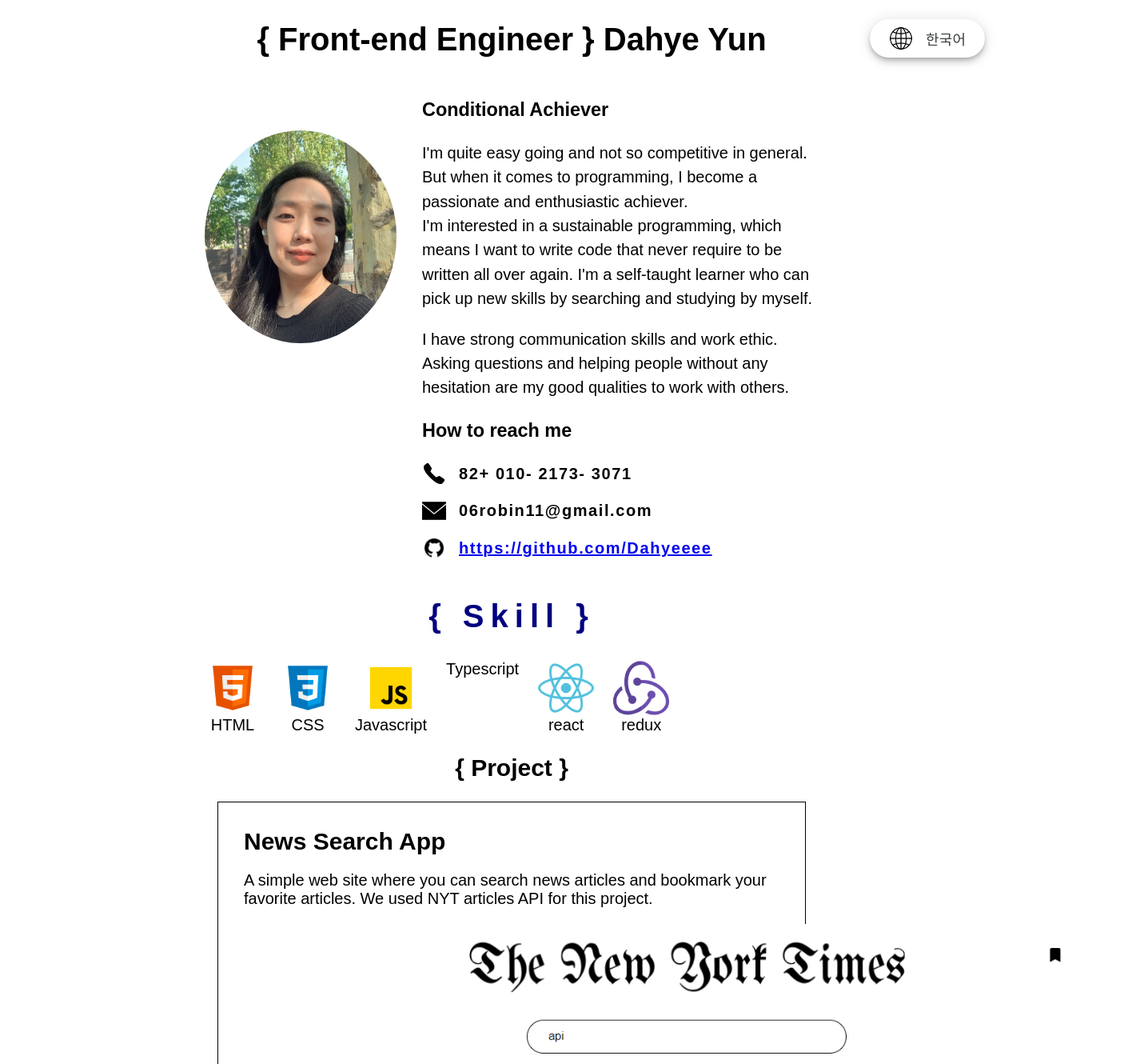
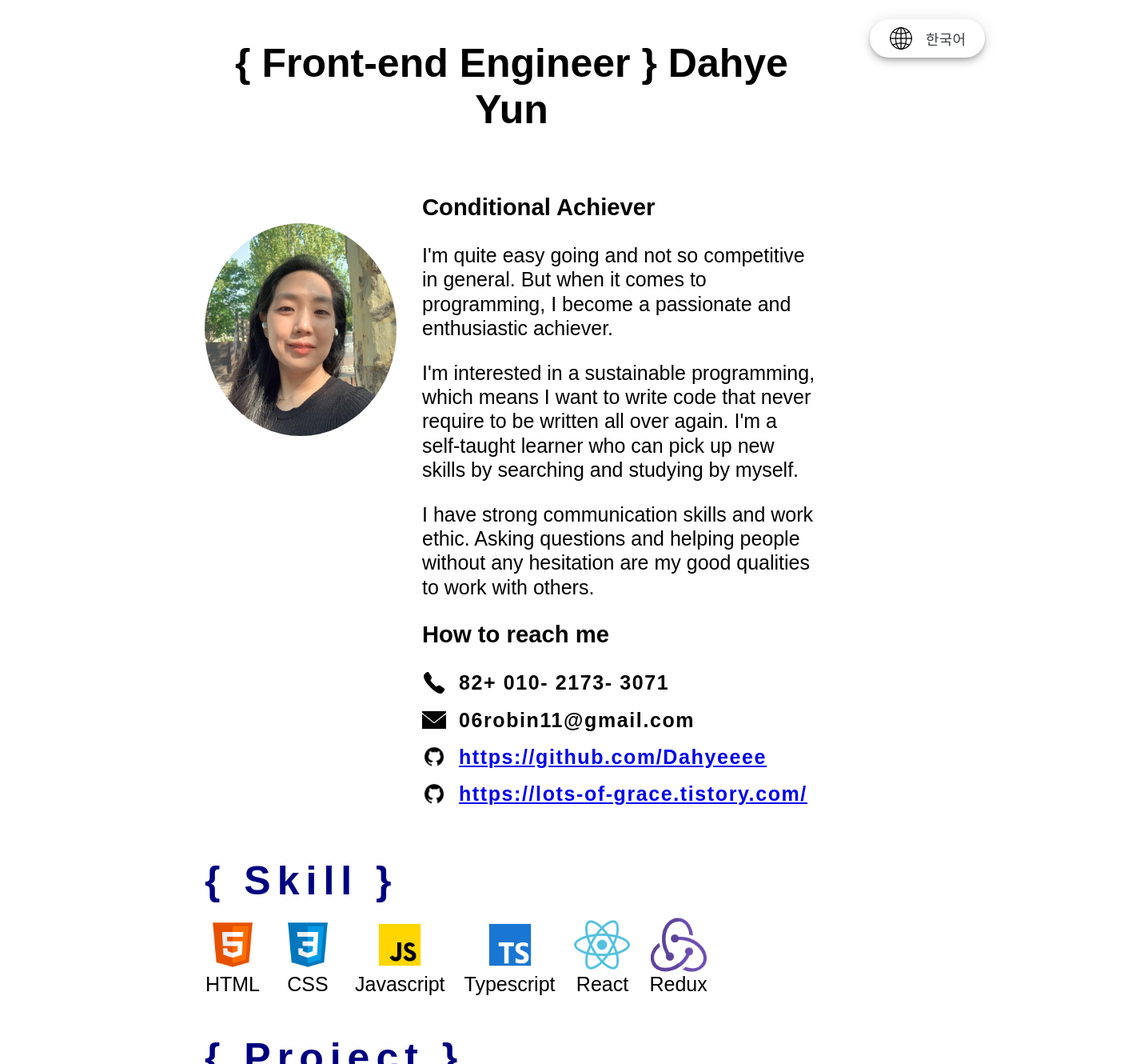
Before and after one commit to Dahyeeee/cv_page, a React (Vite) app: page / in a window 1280 px wide. Shown: the top 1330 px of the page at 80% size, 1406 px wide, since content can reach past the window. Built offline with nearby package versions, Linux system fonts and the light colour scheme.

Commit message:
refactor: 반복되는 부분 컴포넌트화, data 따로 빼서 주입

```diff
--- a/src/App.jsx
+++ b/src/App.jsx
@@ -1,6 +1,8 @@
 import styled from "styled-components";
+import Education from "./component/Education";
 import Header from "./component/Header";
 import Introduction from "./component/Introduction";
+import Language from "./component/Language";
 import Projects from "./component/Projects";
 import Skill from "./component/Skill";
 
@@ -11,6 +13,8 @@ function App() {
       <Introduction />
       <Skill />
       <Projects />
+      <Education />
+      <Language />
     </Box>
   );
 }
@@ -18,8 +22,11 @@ function App() {
 const Box = styled.div`
   width: 60%;
   margin: 0 auto;
-  text-align: center;
-  font-size: 20px;
+  text-align: left;
+  font-size: 25px;
+  display: flex;
+  flex-direction: column;
+  justify-content: space-evenly;
 `;
 
 export default App;
--- /dev/null
+++ b/src/assets/data/educations.js
@@ -0,0 +1,14 @@
+const educations = [
+  {
+    insititution: "Fast-Campus",
+    studySubject: "Front-end Developer Education",
+    duration: "(22.07 - 22.10)",
+  },
+  {
+    insititution: "Kyunghee Uni",
+    studySubject: "major in English-Translation",
+    duration: "(13.03 - 18.02)",
+  },
+];
+
+export default educations;
--- /dev/null
+++ b/src/assets/data/profile.js
@@ -0,0 +1,45 @@
+import profileImg from "../img/KakaoTalk_20220620_163952359.jpg";
+import phoneLogo from "../img/icons8-phone-50.png";
+import emailLogo from "../img/icons8-mail-50.png";
+import githubLogo from "../img/icons8-github-32.png";
+
+const profile = {
+  imgUrl: profileImg,
+  imgAlt: "dahye is smiling wearing black top, outdoor",
+  subTitle: "Conditional Achiever",
+  Introductionpargraphs: [
+    "I'm quite easy going and not so competitive in general. But when it comes to programming, I become a passionate and enthusiastic achiever.",
+    "I'm interested in a sustainable programming, which means I want to write code that never require to be written all over again. I'm a self-taught learner who can pick up new skills by searching and studying by myself.",
+    "I have strong communication skills and work ethic. Asking questions and helping people without any hesitation are my good qualities to work with others.",
+  ],
+  contacts: [
+    {
+      name: "phone",
+      logoUrl: phoneLogo,
+      logoAlt: "phone Icon",
+      content: "82+ 010- 2173- 3071",
+    },
+    {
+      name: "mail",
+      logoUrl: emailLogo,
+      logoAlt: "mail Icon",
+      content: "06robin11@gmail.com",
+    },
+    {
+      name: "github",
+      logoUrl: githubLogo,
+      logoAlt: "github Icon",
+      content: "https://github.com/Dahyeeee",
+      link: "https://github.com/Dahyeeee",
+    },
+    {
+      name: "blog",
+      logoUrl: githubLogo,
+      logoAlt: "blog Icon",
+      content: "https://lots-of-grace.tistory.com/",
+      link: "https://lots-of-grace.tistory.com/",
+    },
+  ],
+};
+
+export default profile;
--- /dev/null
+++ b/src/assets/data/skills.js
@@ -0,0 +1,35 @@
+import htmlLogo from "../img/icons8-html-5-96.png";
+import cssLogo from "../img/icons8-css3-96.png";
+import jsLogo from "../img/icons8-javascript-96.png";
+import tsLogo from "../img/icons8-typescript-96.png";
+import reactLogo from "../img/icons8-react-a-javascript-library-for-building-user-interfaces-96.png";
+import reduxLogo from "../img/icons8-redux-an-open-source-javascript-library-for-managing-application-state-96.png";
+
+const skills = [
+  {
+    logo: htmlLogo,
+    name: "HTML",
+  },
+  {
+    logo: cssLogo,
+    name: "CSS",
+  },
+  {
+    logo: jsLogo,
+    name: "Javascript",
+  },
+  {
+    logo: tsLogo,
+    name: "Typescript",
+  },
+  {
+    logo: reactLogo,
+    name: "React",
+  },
+  {
+    logo: reduxLogo,
+    name: "Redux",
+  },
+];
+
+export default skills;
--- /dev/null
+++ b/src/component/Education.jsx
@@ -0,0 +1,39 @@
+import React from "react";
+import styled from "styled-components";
+import educations from "../assets/data/educations";
+import { Title } from "./Skill";
+
+export default function Education() {
+  return (
+    <>
+      <Title>{`{ Education }`}</Title>
+      {educations.map((education) => {
+        const { insititution, studySubject, duration } = education;
+        return (
+          <EducationEachSt>
+            <SubTitleSt>{insititution}</SubTitleSt>
+            <ContentSt>{studySubject}</ContentSt>
+            <DurationSt>{duration}</DurationSt>
+          </EducationEachSt>
+        );
+      })}
+    </>
+  );
+}
+
+const EducationEachSt = styled.div`
+  padding-bottom: 1rem;
+`;
+
+const SubTitleSt = styled.div`
+  margin-top: 0.5rem;
+`;
+
+const ContentSt = styled.span`
+  font-weight: bold;
+  font-size: 1.8rem;
+`;
+
+const DurationSt = styled.span`
+  margin-left: 0.5rem;
+`;
--- a/src/component/Header.jsx
+++ b/src/component/Header.jsx
@@ -15,6 +15,7 @@ export default function Header() {
 
 const Title = styled.header`
   margin: 1rem 0;
+  text-align: center;
 `;
 
 const LanguageBtn = styled.button`
--- a/src/component/Introduction.jsx
+++ b/src/component/Introduction.jsx
@@ -1,50 +1,31 @@
 import React from "react";
 import styled from "styled-components";
-import profileImg from "../assets/img/KakaoTalk_20220620_163952359.jpg";
-import phoneLogo from "../assets/img/icons8-phone-50.png";
-import emailLogo from "../assets/img/icons8-mail-50.png";
-import githubLogo from "../assets/img/icons8-github-32.png";
+import profile from "../assets/data/profile";
 
 export default function Introduction() {
+  const { imgUrl, imgAlt, subTitle, Introductionpargraphs, contacts } = profile;
+
   return (
     <Profile>
-      <ProfileImg
-        src={profileImg}
-        alt="Dahye on the almost peak of the mountain"
-      />
+      <ProfileImg src={imgUrl} alt={imgAlt} />
       <Introduce>
-        <h3>Conditional Achiever</h3>
-        <p>
-          I'm quite easy going and not so competitive in general. But when it
-          comes to programming, I become a passionate and enthusiastic achiever.{" "}
-          <br />
-          I'm interested in a sustainable programming, which means I want to
-          write code that never require to be written all over again. I'm a
-          self-taught learner who can pick up new skills by searching and
-          studying by myself.
-        </p>
-        I have strong communication skills and work ethic. Asking questions and
-        helping people without any hesitation are my good qualities to work with
-        others.
+        <h3>{subTitle}</h3>
+        {Introductionpargraphs.map((each, ind) => (
+          <p key={ind}>{each}</p>
+        ))}
         <h3>How to reach me</h3>
-        <Contact>
-          <ContactLogo src={phoneLogo} alt="phone Icon" />
-          <span>82+ 010- 2173- 3071</span>
-        </Contact>
-        <Contact>
-          <ContactLogo src={emailLogo} alt="mail Icon" />
-          <span>06robin11@gmail.com</span>
-        </Contact>
-        <Contact>
-          <ContactLogo src={githubLogo} alt="github Icon" />
-          <a
-            href="https://github.com/Dahyeeee"
-            target="_blanck"
-            rel="noopener noreferrer"
-          >
-            <span>https://github.com/Dahyeeee</span>
-          </a>
-        </Contact>
+        {contacts.map((contact) => (
+          <Contact key={contact.name}>
+            <ContactLogo src={contact.logoUrl} alt={contact.logoAlt} />
+            {contact.link ? (
+              <a href={contact.link} target="_blanck" rel="noopener noreferrer">
+                <span>{contact.content}</span>
+              </a>
+            ) : (
+              <span>{contact.content}</span>
+            )}
+          </Contact>
+        ))}
       </Introduce>
     </Profile>
   );
--- /dev/null
+++ b/src/component/Language.jsx
@@ -0,0 +1,16 @@
+import React from "react";
+import { Title } from "./Skill";
+
+export default function Language() {
+  return (
+    <>
+      <Title>{`{ Language }`}</Title>
+      <p>
+        OPIC <span>AL</span> (22.03)
+      </p>
+      <p>
+        TOEIC <span>980</span> (21.09)
+      </p>
+    </>
+  );
+}
--- a/src/component/Project.jsx
+++ b/src/component/Project.jsx
@@ -8,7 +8,7 @@ export default function Project({ data }) {
     <ProjectWrapper>
       <Title>{title}</Title>
       <p>{description} </p>
-      <img src={imgUrl} alt={imgAlt} />
+      <Img src={imgUrl} alt={imgAlt} />
       <h4>What I've done in this project</h4>
       <ul>
         {contribute.map((each) => (
@@ -23,14 +23,19 @@ export default function Project({ data }) {
 }
 
 const ProjectWrapper = styled.div`
-  text-align: left;
+  width: 100%;
   border: solid black 1px;
   background-color: rgba(255, 255, 255, 0.536);
   padding: 2rem;
-  margin: 1rem;
+  margin: 1rem 0;
 `;
 
 const Title = styled.div`
   font-size: 30px;
   font-weight: bold;
 `;
+
+const Img = styled.img`
+  width: 90%;
+  margin: 1rem;
+`;
--- a/src/component/Projects.jsx
+++ b/src/component/Projects.jsx
@@ -2,16 +2,15 @@ import React from "react";
 import styled from "styled-components";
 import Project from "./Project";
 import projects from "../assets/data/projects";
+import { Title } from "./Skill";
 
 export default function Projects() {
   return (
-    <ProjectsWrapper>
-      <h2>{`{ Project }`}</h2>
+    <div>
+      <Title>{`{ Project }`}</Title>
       {projects.map((project) => (
         <Project data={project} key={project.title} />
       ))}
-    </ProjectsWrapper>
+    </div>
   );
 }
-
-const ProjectsWrapper = styled.div``;
--- a/src/component/Skill.jsx
+++ b/src/component/Skill.jsx
@@ -1,49 +1,28 @@
 import React from "react";
 import styled from "styled-components";
-import htmlLogo from "../assets/img/icons8-html-5-96.png";
-import cssLogo from "../assets/img/icons8-css3-96.png";
-import jsLogo from "../assets/img/icons8-javascript-96.png";
-import tsLogo from "../assets/img/icons8-typescript-96.png";
-import reactLogo from "../assets/img/icons8-react-a-javascript-library-for-building-user-interfaces-96.png";
-import reduxLogo from "../assets/img/icons8-redux-an-open-source-javascript-library-for-managing-application-state-96.png";
+import skills from "../assets/data/skills";
 
 export default function Skill() {
   return (
-    <div>
+    <>
       <Title>{`{ Skill }`}</Title>
       <SkillLogos>
-        <SkillEach>
-          <SkillLogo src={htmlLogo} alt="html logo" />
-          <span>HTML</span>
-        </SkillEach>
-        <SkillEach>
-          <SkillLogo src={cssLogo} />
-          <span>CSS</span>
-        </SkillEach>
-        <SkillEach>
-          <SkillLogo src={jsLogo} alt="js logo" />
-          <span>Javascript</span>
-        </SkillEach>
-        <SkillEach>
-          <imgSkillLogo src={tsLogo} alt="ts logo" />
-          <span>Typescript</span>
-        </SkillEach>
-        <SkillEach>
-          <SkillLogo src={reactLogo} />
-          <span>react</span>
-        </SkillEach>
-        <SkillEach>
-          <SkillLogo src={reduxLogo} alt="redux logo" />
-          <span>redux</span>
-        </SkillEach>
+        {skills.map((skill) => (
+          <SkillEach key={skill.name}>
+            <SkillLogo src={skill.logo} alt={`${skill.name} logo`} />
+            <span>{skill.name}</span>
+          </SkillEach>
+        ))}
       </SkillLogos>
-    </div>
+    </>
   );
 }
 
-const Title = styled.h2`
-  margin: 2rem 0;
-  font-size: 40px;
+export const Title = styled.h2`
+  padding-top: 3rem;
+  padding-bottom: 1rem;
+  margin: 0;
+  font-size: 50px;
   color: navy;
   letter-spacing: 0.5rem;
 `;
```
